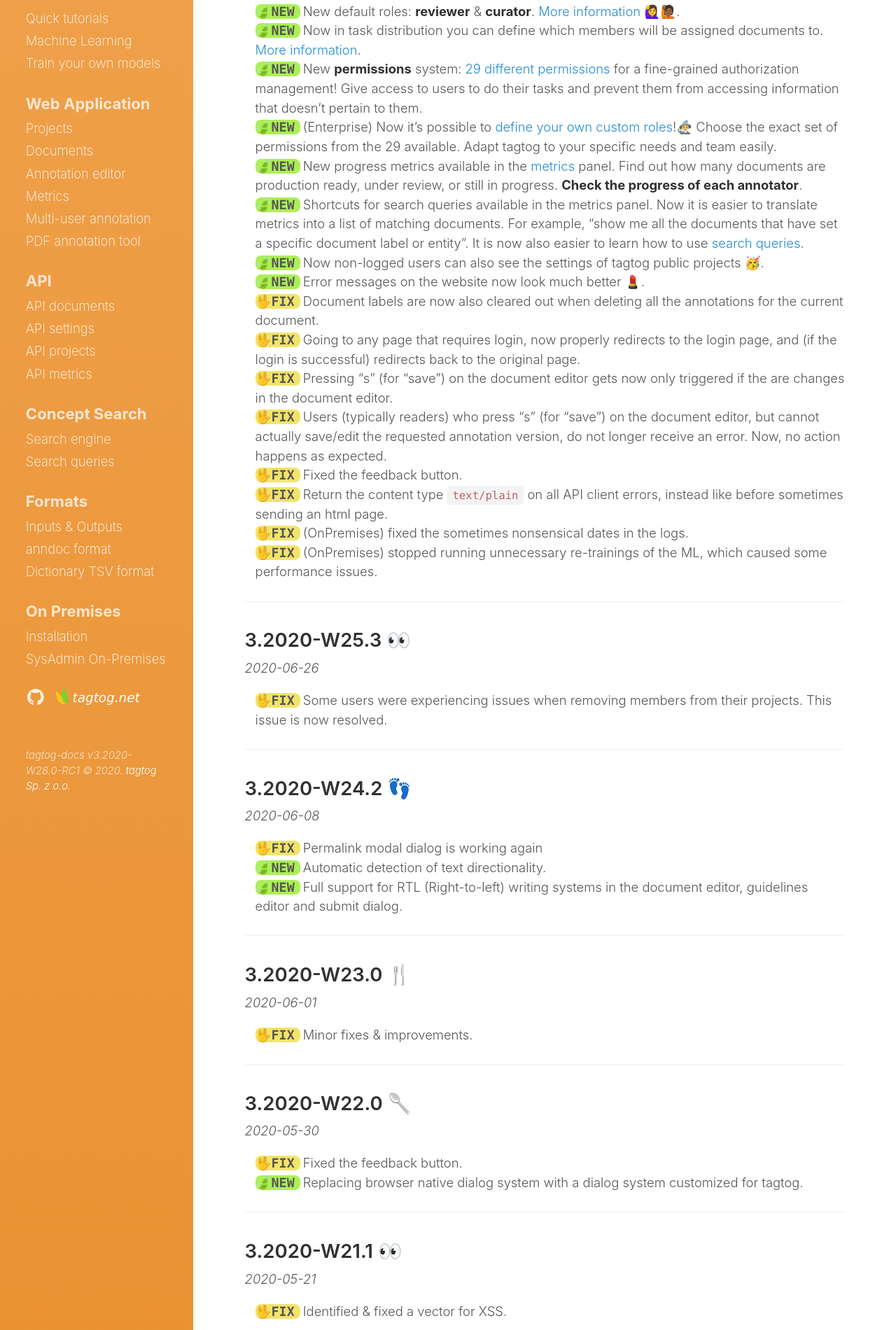
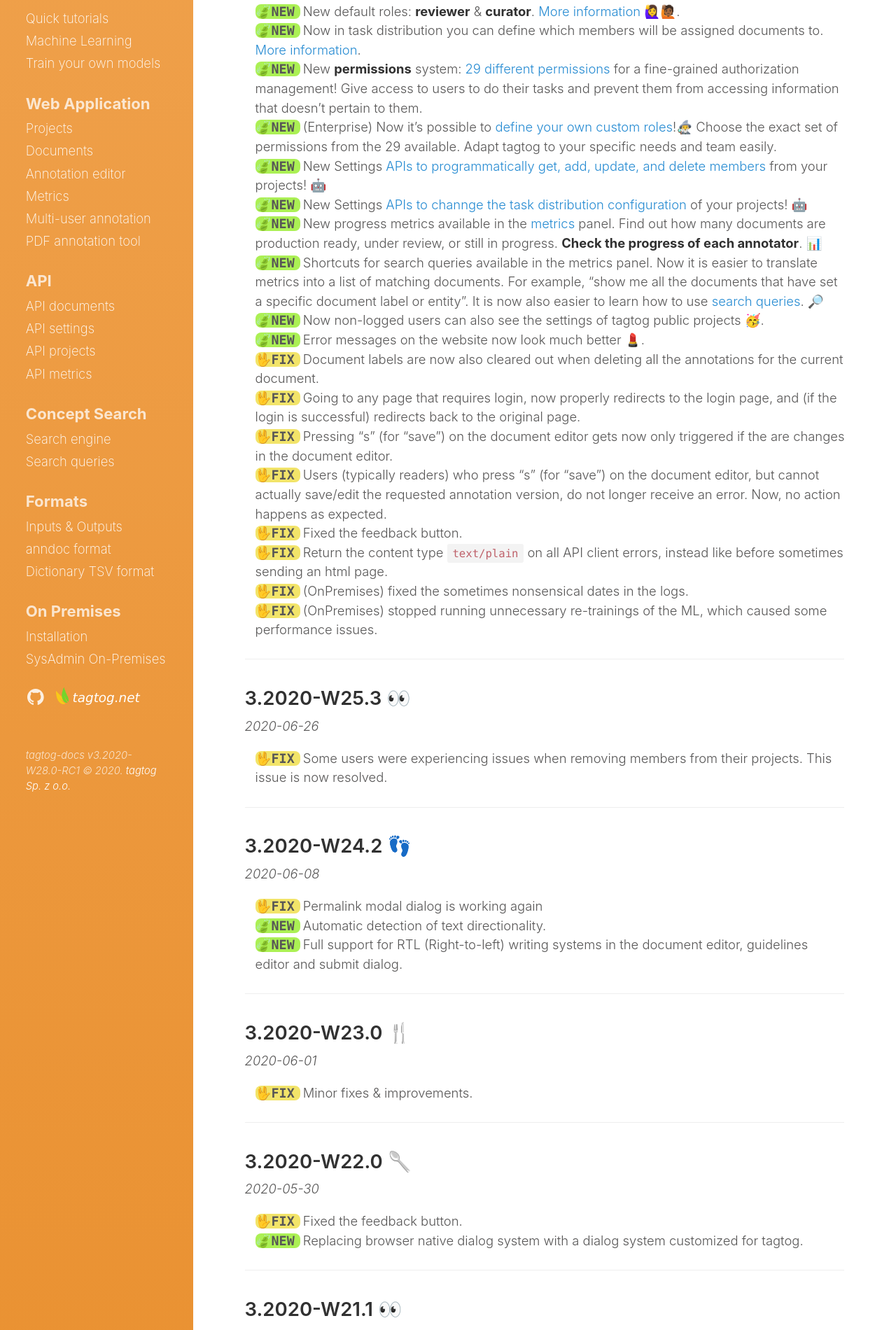
Before and after one commit to tagtogorg/tagtog-doc, a Jekyll site: the page built from updates.md, in a window 1280 px wide. Shown: the part 411-2311 px from the top of the page at 70% size. Built offline with Jekyll 4.4.1, drawn with Linux system fonts in a browser that asks for light colours; nearby versions of some CDN libraries; emoji names are drawn with the system emoji font.

Commit message:
wip updates

```diff
--- a/updates.md
+++ b/updates.md
@@ -21,8 +21,10 @@ Moreover, follow the latest updates on our [Twitter: @tagtog_net 🐦](https://t
   <li class="new"><span markdown="1">Now in task distribution you can define which members will be assigned documents to. [More information](projects.html#task-distribution).</span></li>
   <li class="new"><span markdown="1">New **permissions** system: [29 different permissions](collaboration.html#permissions) for a fine-grained authorization management! Give access to users to do their tasks and prevent them from accessing information that doesn't pertain to them.</span></li>
   <li class="new"><span markdown="1">(Enterprise) Now it's possible to [define your own custom roles](collaboration.html#create-custom-roles)!🧙‍♂️ Choose the exact set of permissions from the 29 available. Adapt tagtog to your specific needs and team easily.</span></li>
-  <li class="new"><span markdown="1">New progress metrics available in the <a title="tagtog - metrics" href="metrics.html">metrics</a> panel. Find out how many documents are production ready, under review, or still in progress. **Check the progress of each annotator**.</span></li>
-  <li class="new"><span markdown="1">Shortcuts for search queries available in the metrics panel. Now it is easier to translate metrics into a list of matching documents. For example, "show me all the documents that have set a specific document label or entity". It is now also easier to learn how to use <a href="search-queries.html" title="tagtog - search queries">search queries</a>.</span></li>
+  <li class="new"><span markdown="1">New Settings [APIs to programmatically get, add, update, and delete members](  API_settings_v1.html#members-management) from your projects! 🤖</span></li>
+  <li class="new"><span markdown="1">New Settings [APIs to channge the task distribution configuration](API_settings_v1.html#update-task-distribution) of your projects! 🤖</span></li>
+  <li class="new"><span markdown="1">New progress metrics available in the <a title="tagtog - metrics" href="metrics.html">metrics</a> panel. Find out how many documents are production ready, under review, or still in progress. **Check the progress of each annotator**. 📊</span></li>
+  <li class="new"><span markdown="1">Shortcuts for search queries available in the metrics panel. Now it is easier to translate metrics into a list of matching documents. For example, "show me all the documents that have set a specific document label or entity". It is now also easier to learn how to use <a href="search-queries.html" title="tagtog - search queries">search queries</a>. 🔎</span></li>
   <li class="new"><span markdown="1">Now non-logged users can also see the settings of tagtog public projects 🥳.</span></li>
   <li class="new"><span markdown="1">Error messages on the website now look much better 💄.</span></li>
   <li class="fix"><span markdown="1">Document labels are now also cleared out when deleting all the annotations for the current document.</span></li>
```
